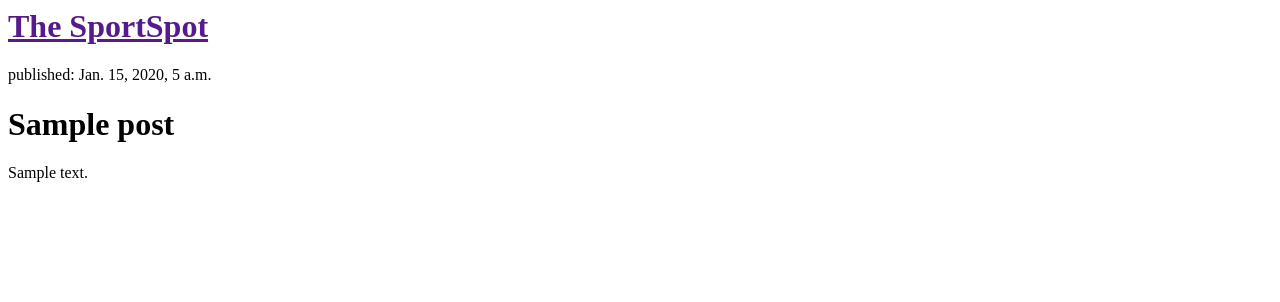
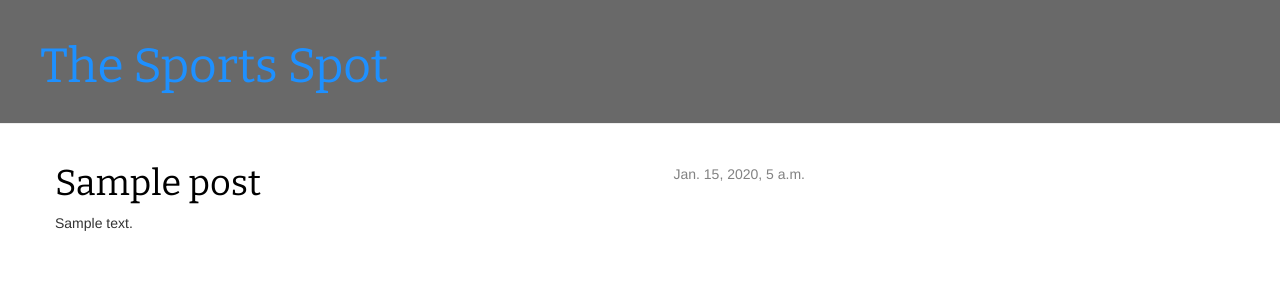
Before and after one commit to myulz/my-first-blog, a Django app: template blog/templates/blog/post_list.html in a window 1280 px wide. Shown: the top 302 px of the page. Run offline with Django 3.2, Linux system fonts and the light colour scheme; the template is opened without the code that fills it: values that come from a table or form of the project are taken from there, others are empty; tables that the repository leaves empty hold one stand-in row (values such as "Sample post"); some libraries are stand-ins or nearby versions.

Commit message:
views and templates

```diff
--- /dev/null
+++ b/blog/static/css/blog.css
@@ -0,0 +1,47 @@
+.page-header {
+    background-color:dimgray;
+    margin-top: 0;
+    padding: 20px 20px 20px 40px;
+}
+
+.page-header h1, .page-header h1 a, .page-header h1 a:visited, .page-header h1 a:active {
+    color: dodgerblue;
+    font-size: 36pt;
+    text-decoration: none;
+}
+
+.content {
+    margin-left: 40px;
+}
+
+h1, h2, h3, h4 {
+    font-family: 'Bitter', cursive;
+}
+
+.date {
+    float: right;
+    color: #828282;
+}
+
+.save {
+    float: right;
+}
+
+.post-form textarea, .post-form input {
+    width: 100%;
+}
+
+.top-menu, .top-menu:hover, .top-menu:visited {
+    color: #ffffff;
+    float: right;
+    font-size: 26pt;
+    margin-right: 20px;
+}
+
+.post {
+    margin-bottom: 70px;
+}
+
+.post h1 a, .post h1 a:visited {
+    color: #000000;
+}
--- /dev/null
+++ b/blog/templates/blog/base.html
@@ -0,0 +1,26 @@
+{% load staticfiles %}
+<html>
+    <head>
+        <link rel="stylesheet" href="//maxcdn.bootstrapcdn.com/bootstrap/3.2.0/css/bootstrap.min.css">
+<link rel="stylesheet" href="//maxcdn.bootstrapcdn.com/bootstrap/3.2.0/css/bootstrap-theme.min.css">
+<link rel="stylesheet" href="{% static "css/blog.css" %}">
+        <link href='http://fonts.googleapis.com/css?family=Bitter' rel='stylesheet' type='text/css'>
+
+        <title>The Sports Spot</title>
+    </head>
+
+    <body>
+    <div class="page-header">
+        <h1><a href="/">The Sports Spot</a></h1>
+    </div>
+    <div class="content container">
+        <div class="row">
+            <div class="col-md-8">
+            {% block content %}
+            {% endblock %}
+            </div>
+        </div>
+    </div>
+</body>
+
+</html>
--- a/blog/templates/blog/post_list.html
+++ b/blog/templates/blog/post_list.html
@@ -1,20 +1,12 @@
-<html>
-    <head>
-        <title>SportSpot</title>
-    </head>
-
-    <body>
-        <div>
-            <h1><a href=''>The SportSpot</a></h1>
-        </div>
-    {% for post in posts %}
-       <div>
-            <p>published: {{ post.published_date }}</p>
-            <h1><a href=" "></a>{{post.title}}</h1>
-            <p>{{post.text|linebreaks}}</p>
-        </div>
-    {% endfor %}
-
-    </body>
-
-</html>
+{%extends "blog/base.html"%}
+{%block content%}
+            {% for post in posts %}
+                <div class="post">
+                    <div class="date">
+                        {{ post.published_date }}
+                    </div>
+                    <h1><a href="{% url "post_detail" pk=post.pk %}">{{ post.title }}</a></h1>
+                    <p>{{ post.text|linebreaks }}</p>
+                </div>
+            {% endfor %}
+{%endblock content%}
--- a/blog/urls.py
+++ b/blog/urls.py
@@ -3,4 +3,5 @@ from . import views
 
 urlpatterns = [
     url(r'^$', views.post_list, name='post_list'),
+    url(r'^post/(?P<pk>[0-9]+)/$', views.post_detail, name='post_detail'),
     ]
--- a/blog/views.py
+++ b/blog/views.py
@@ -1,7 +1,11 @@
-from django.shortcuts import render
+from django.shortcuts import render, get_object_or_404
 from django.utils import timezone
 from .models import Post
 
 def post_list(request):
     posts = Post.objects.filter(published_date__lte=timezone.now()).order_by('published_date')
     return render(request, 'blog/post_list.html', {'posts': posts})
+
+def post_detail(request, pk):
+    post = get_object_or_404(Post, pk=pk)
+    return render(request, 'blog/post_detail.html', {'post': post})
```
Also changed, not shown: blog/templates/blog/post_detail.html (added, +15 -0 lines).
